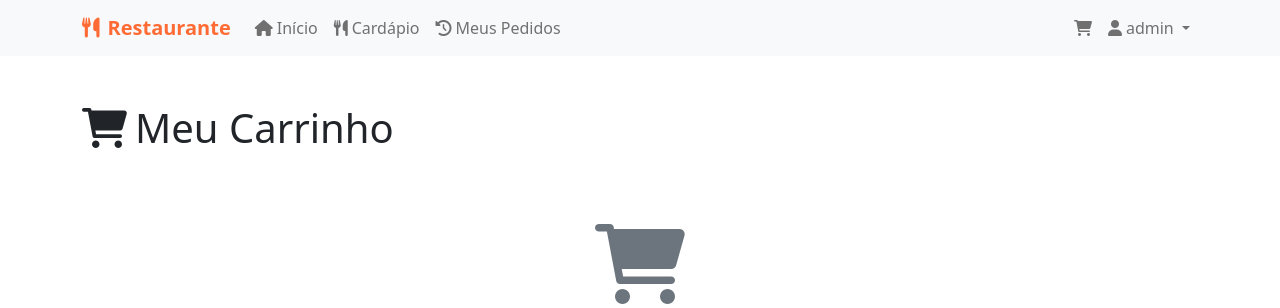
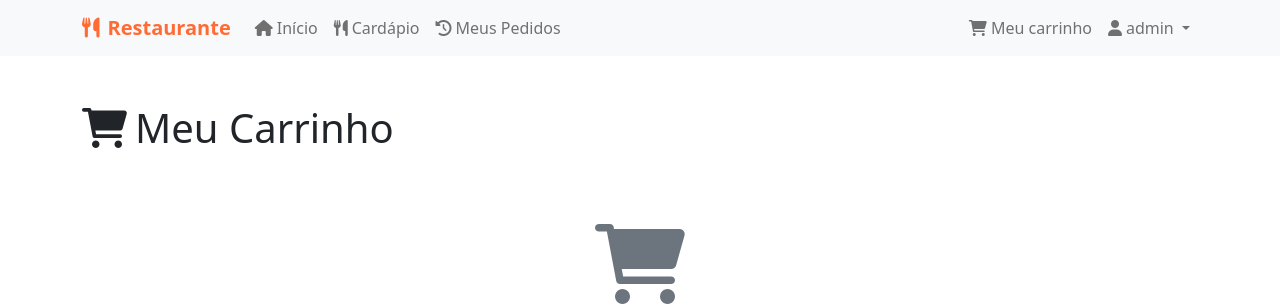
Before and after one commit to Leocyberdev/restauranteok, a Flask app: page /client/cart in a window 1280 px wide. Shown: the top 308 px of the page. Run offline with Flask 3, Linux system fonts and the light colour scheme; a user stored in the database is signed in.

Commit message:
Update base.html

```diff
--- a/src/templates/client/base.html
+++ b/src/templates/client/base.html
@@ -82,7 +82,7 @@
                 <ul class="navbar-nav">
                     <li class="nav-item">
                         <a class="nav-link position-relative" href="{{ url_for('client.cart') }}">
-                            <i class="fas fa-shopping-cart"></i>
+                            <i class="fas fa-shopping-cart"></i> Meu carrinho
                             {% if session.cart %}
                                 <span class="cart-badge">{{ session.cart.values() | sum }}</span>
                             {% endif %}
```
